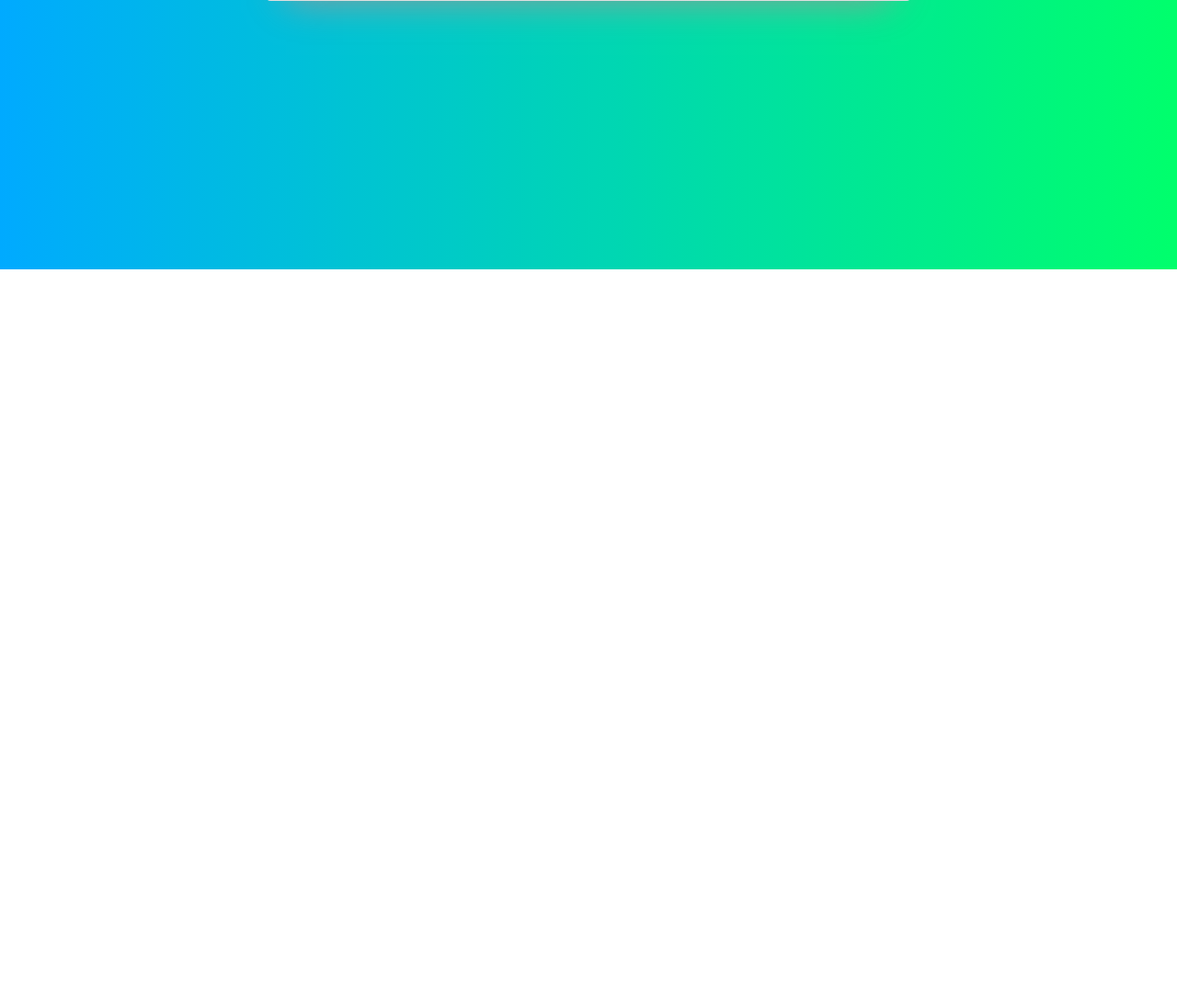
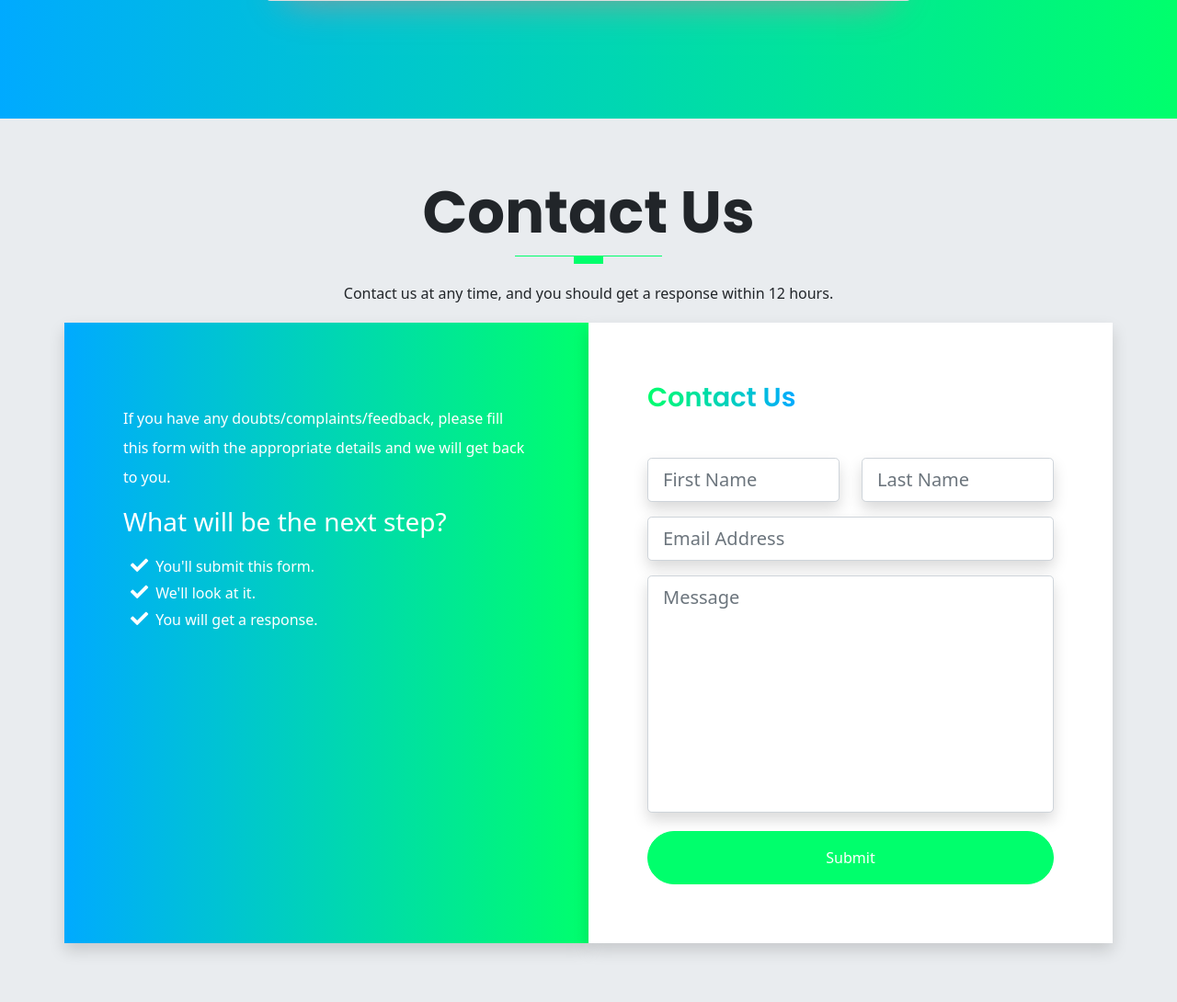
Before and after one commit to AidanTomcy/Tresorita, a PHP site: page /contact.php in a window 1280 px wide. Shown: the part 507-1597 px from the top of the page at 92% size. Before the commit the page ends 800 px from the top, so only its background shows below. Run offline with PHP 8.4, Linux system fonts and the light colour scheme.

Commit message:
Added contact form in contact.php

```diff
--- a/contact.php
+++ b/contact.php
@@ -79,6 +79,70 @@
     </p>
   </div>
 
+  <section id="contact" class="get-started">
+  <div class="container">
+    <div class="row text-center">
+      <h1 class="display-3 fw-bold text-capitalize title">Contact Us</h1>
+      <div class="heading-line"></div>
+      <p class="lh-lg">
+        Contact us at any time, and you should get a response within 12 hours.
+      </p>
+    </div>
+
+
+    <div class="row text-white">
+      <div class="col-12 col-lg-6 gradient shadow p-3">
+        <div class="cta-info w-100">
+          <h4 class="display-4 fw-bold"></h4>
+          <p class="lh-lg">
+               If you have any doubts/complaints/feedback, please fill this form with the appropriate details and we will get back to you.
+          </p>
+          <h3 class="display-3--brief">What will be the next step?</h3>
+          <ul class="cta-info__list">
+            <li>You'll submit this form.</li>
+            <li>We'll look at it.</li>
+            <li>You will get a response.</li>
+          </ul>
+        </div>
+      </div>
+      <div class="col-12 col-lg-6 bg-white shadow p-3">
+        <div class="form w-100 pb-2">
+          <h4 class="display-3--title mb-5 title">Contact us</h4>
+          <form action="includes/submitform.inc.php" method="post" class="row">
+            <div class="col-lg-6 col-md mb-3">
+              <input type="text" placeholder="First Name" id="inputFirstName" class="shadow form-control form-control-lg" name="firstName" autocomplete="off" required="">
+            </div>
+            <div class="col-lg-6 col-md mb-3">
+              <input type="text" placeholder="Last Name" id="inputLastName" class="shadow form-control form-control-lg" name="lastName" autocomplete="off" required="">
+            </div>
+            <div class="col-lg-12 mb-3">
+              <input type="email" placeholder="Email Address" id="inputEmail" class="shadow form-control form-control-lg" name="email" autocomplete="off" required="">
+            </div>
+            <div class="col-lg-12 mb-3">
+              <textarea name="message" placeholder="Message" id="message" rows="8" class="shadow form-control form-control-lg" name="message" autocomplete="off" required=""></textarea>
+            </div>
+            <div class="text-center d-grid mt-1">
+              <input type="submit" class="btn btn-primary rounded-pill pt-3 pb-3" name="submit">
+                Submit
+                <i class="fas fa-paper-plane"></i>
+              </button>
+              <?php
+                if (isset($_GET["error"])) {
+                  if ($_GET["error"] == "invalidemail") {
+                    echo '<p style="color:black;">Invalid Email Address</p>';
+                  } else if ($_GET["error"] == "none") {
+                    echo '<p style="color:black;">Thank you for reaching out to us.</p>';
+                  }
+                }
+              ?>
+            </div>
+          </form>
+        </div>
+      </div>
+    </div>
+  </div>
+</section>
+
   <script>
     document.addEventListener("contextmenu", (event) => event.preventDefault());
   </script>
```
